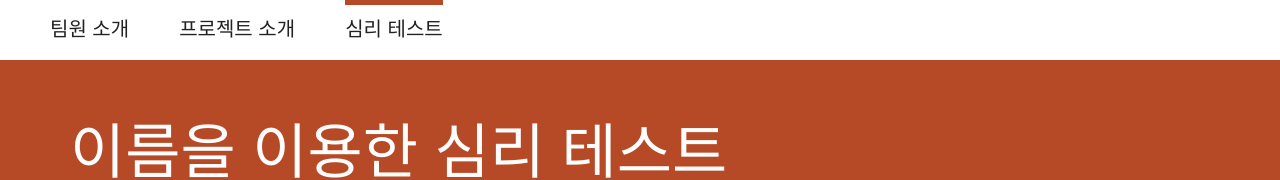
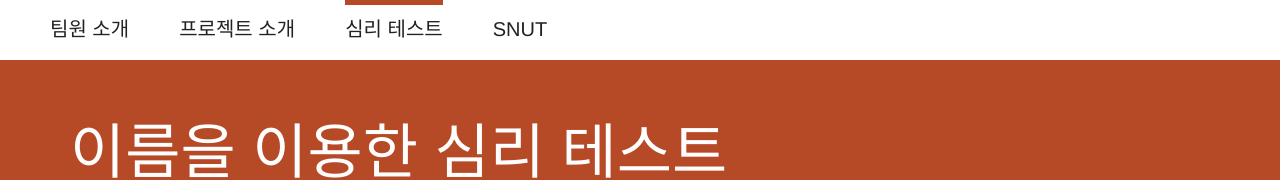
Before and after one commit to admire93/naming, a plain HTML site: page index.html in a window 1280 px wide. Shown: the top 180 px of the page. Drawn offline with Linux system fonts and the light colour scheme.

Commit message:
빠진 메뉴 추가

```diff
--- a/index.html
+++ b/index.html
@@ -14,6 +14,7 @@
       <li><a href="./about.html">팀원 소개</a></li>
       <li><a href="./introduce.html">프로젝트 소개</a></li>
       <li class="selected"><a href="./index.html">심리 테스트</a></li>
+      <li><a href="http://www.seoultech.ac.kr">SNUT</a></li>
     </ul>
     <div id="header">
       <div class="container">
```
Also changed, not shown: introduce.html (+1 -0 lines).
